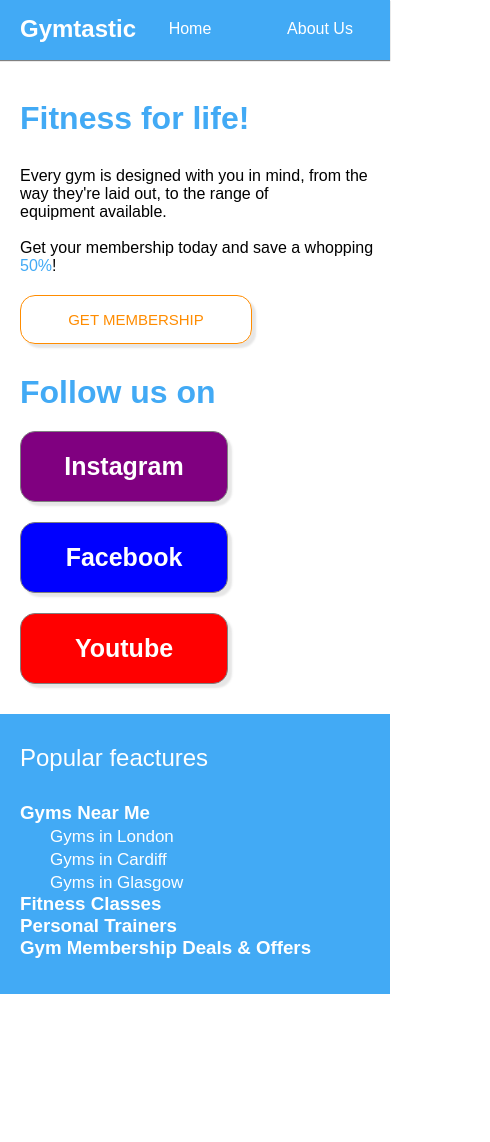
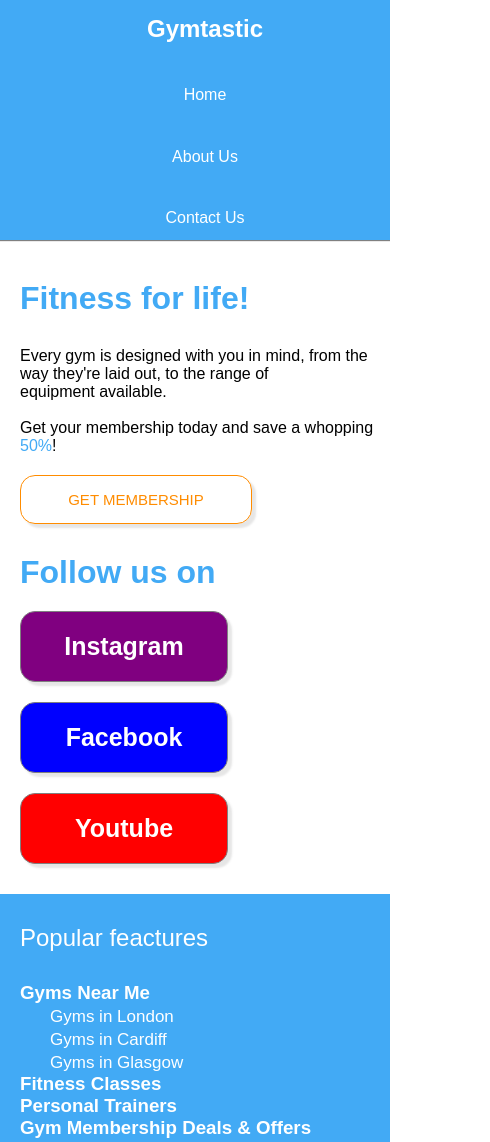
Before and after one commit to targetv/boolean-uk-html-gymtastic, a website: page index.html in a window 390 px wide. Shown: the top 1142 px of the page, 490 px wide, since content can reach past the window. Before the commit the page ends 994 px from the top, so only its background shows below. Drawn offline with Linux system fonts and the light colour scheme.

Commit message:
Added navbar mobile responsiveness

```diff
--- a/style.css
+++ b/style.css
@@ -13,6 +13,13 @@ header .nav-bar {
   grid-template-columns: repeat(4, 100px);
   grid-gap: 30px;
   text-align: center;
+}
+@media (max-width: 600px) {
+  header .nav-bar {
+    grid-template-columns: repeat(1, 1fr);
+    grid-gap: 10px;
+    height: 240px;
+  }
 }
 .nav-bar h2 {
   color: white;
@@ -45,16 +52,19 @@ span.light-blue {
   grid-template-columns: repeat(3, 1fr);
   grid-gap: 20px;
 }
+
 @media (max-width: 900px) {
   .button-container {
     grid-template-columns: repeat(2, 1fr);
   }
-  @media (max-width: 600px) {
-    .button-container {
-      grid-template-columns: repeat(1, 1fr);
-    }
+}
+
+@media (max-width: 600px) {
+  .button-container {
+    grid-template-columns: repeat(1, 1fr);
   }
 }
+
 .button {
   border: solid 1px grey;
   width: 200px;
```
